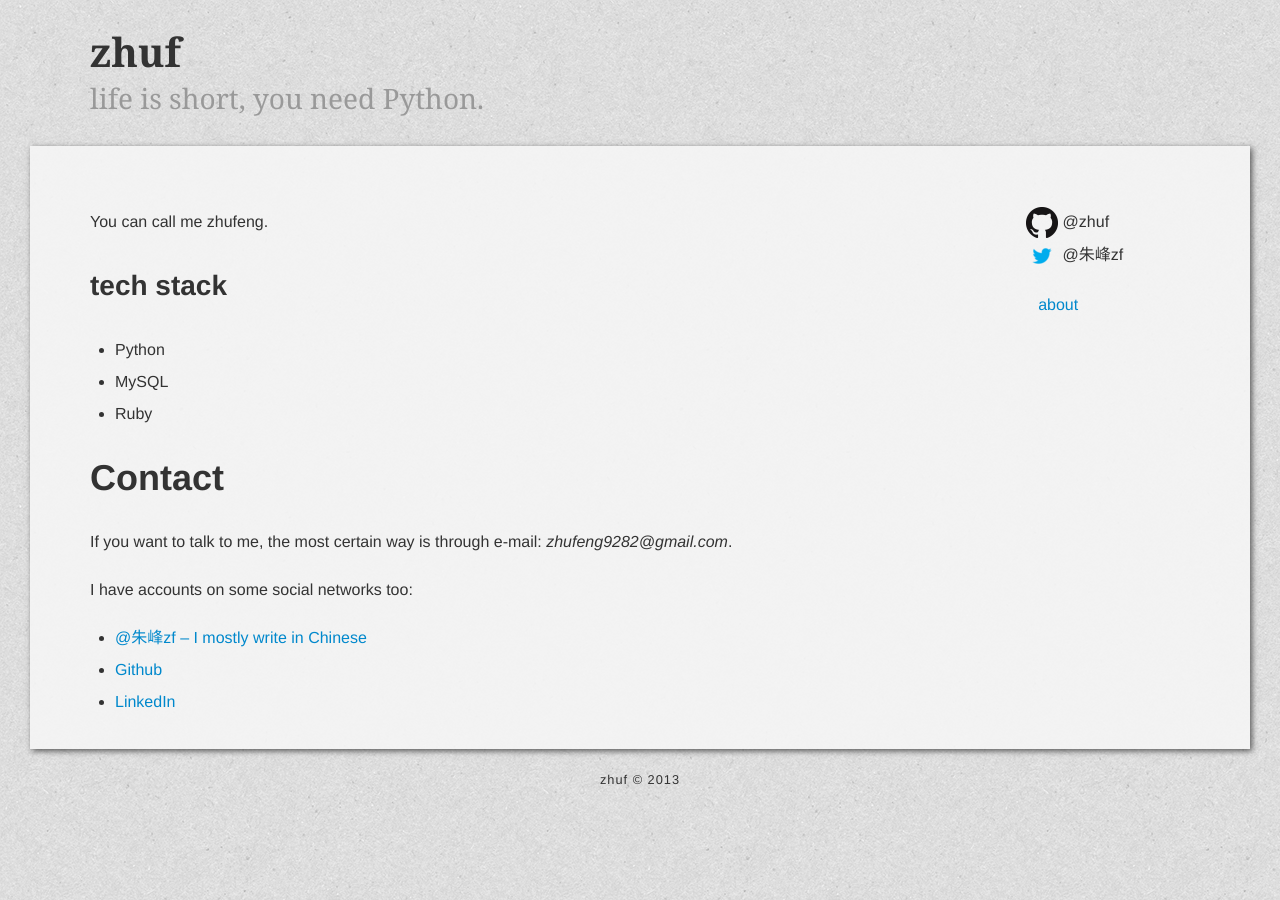
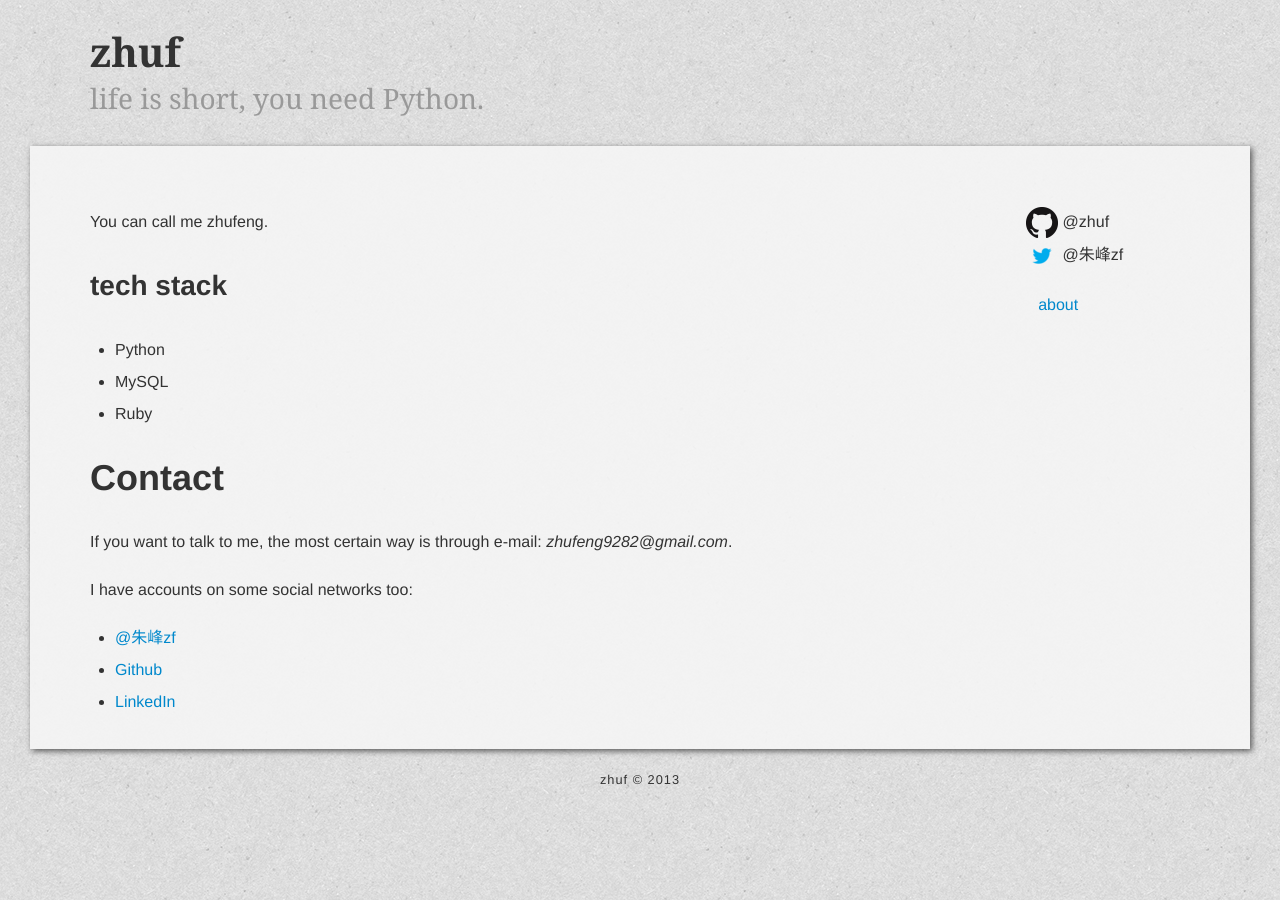
Before and after one commit to zhuf/zhuf.github.io, a Jekyll site: the page built from about/index.md, in a window 1280 px wide. Built offline with Jekyll 4.4.1, drawn with Linux system fonts in a browser that asks for light colours; some web fonts are replaced; Markdown is read by kramdown in place of the engine named in the settings.

Commit message:
modify the index.md

```diff
--- a/_includes/navbar.html
+++ b/_includes/navbar.html
@@ -1,6 +1,6 @@
 <ul class="unstyled social-navbar">
-	<li><a href="http://github.com/zhuf"><img src="/images/logos/GitHub-Mark-32px.png"> @zhuf</a></li>
-	<li><a href="http://weibo.com/zhufeng9282"><img src="/images/logos/twitter-32px.png"> @朱峰zf</a></li>
+	<li><a href="http://github.com/zhuf" target="_blank"><img src="/images/logos/GitHub-Mark-32px.png"> @zhuf</a></li>
+	<li><a href="http://weibo.com/zhufeng9282" target="_blank"><img src="/images/logos/twitter-32px.png"> @朱峰zf</a></li>
 </ul>
 
 <ul class='nav nav-pills nav-stacked'>
--- a/about/index.md
+++ b/about/index.md
@@ -17,6 +17,6 @@ If you want to talk to me, the most certain way is through e-mail: _zhufeng9282@
 
 I have accounts on some social networks too:
 
-- [@朱峰zf &ndash; I mostly write in Chinese](http://weibo.com/zhufeng9282)
+- [@朱峰zf](http://weibo.com/zhufeng9282)
 - [Github](http://github.com/zhuf)
 - [LinkedIn](http://cn.linkedin.com/pub/feng-zhu/67/41/44a)
```
